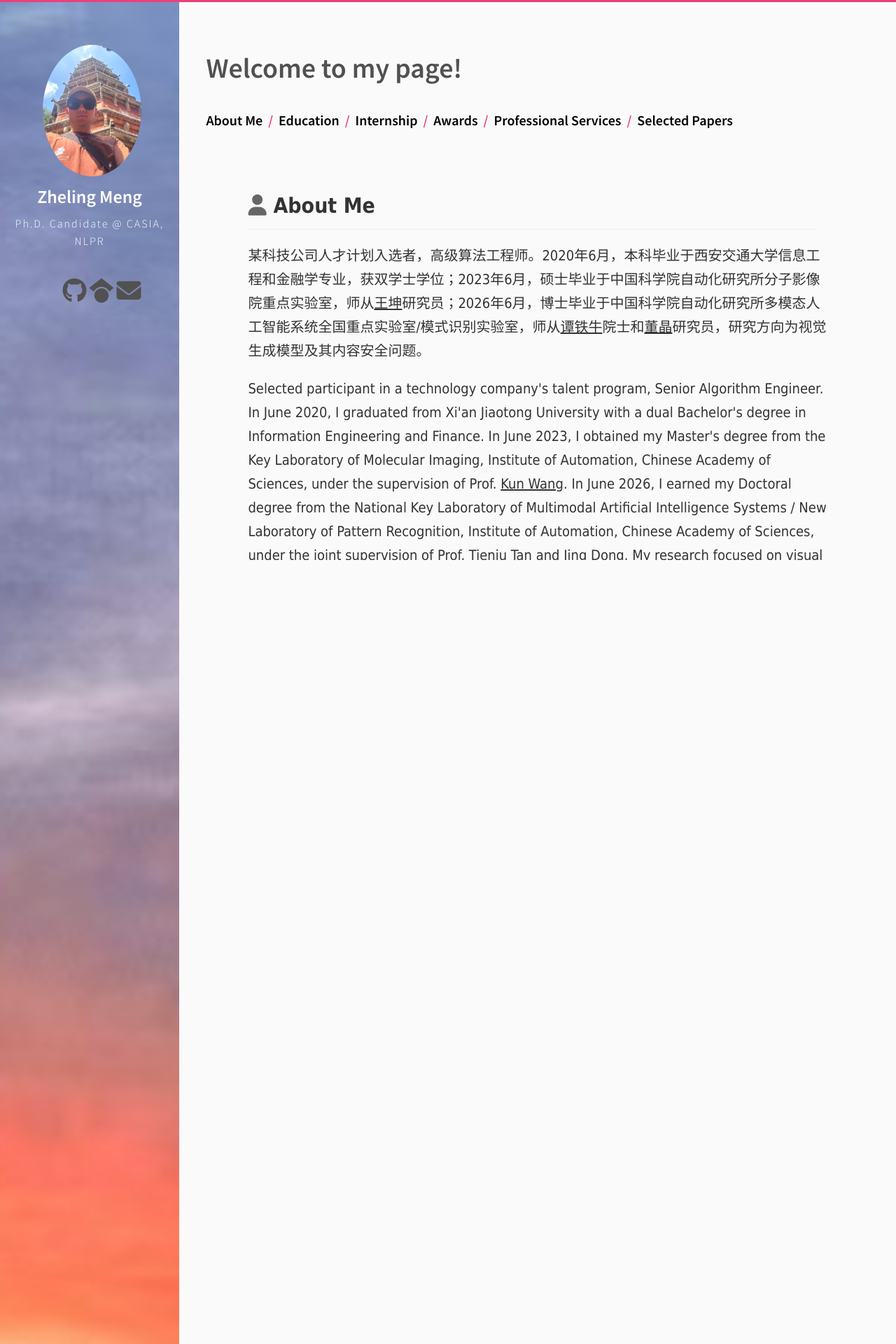
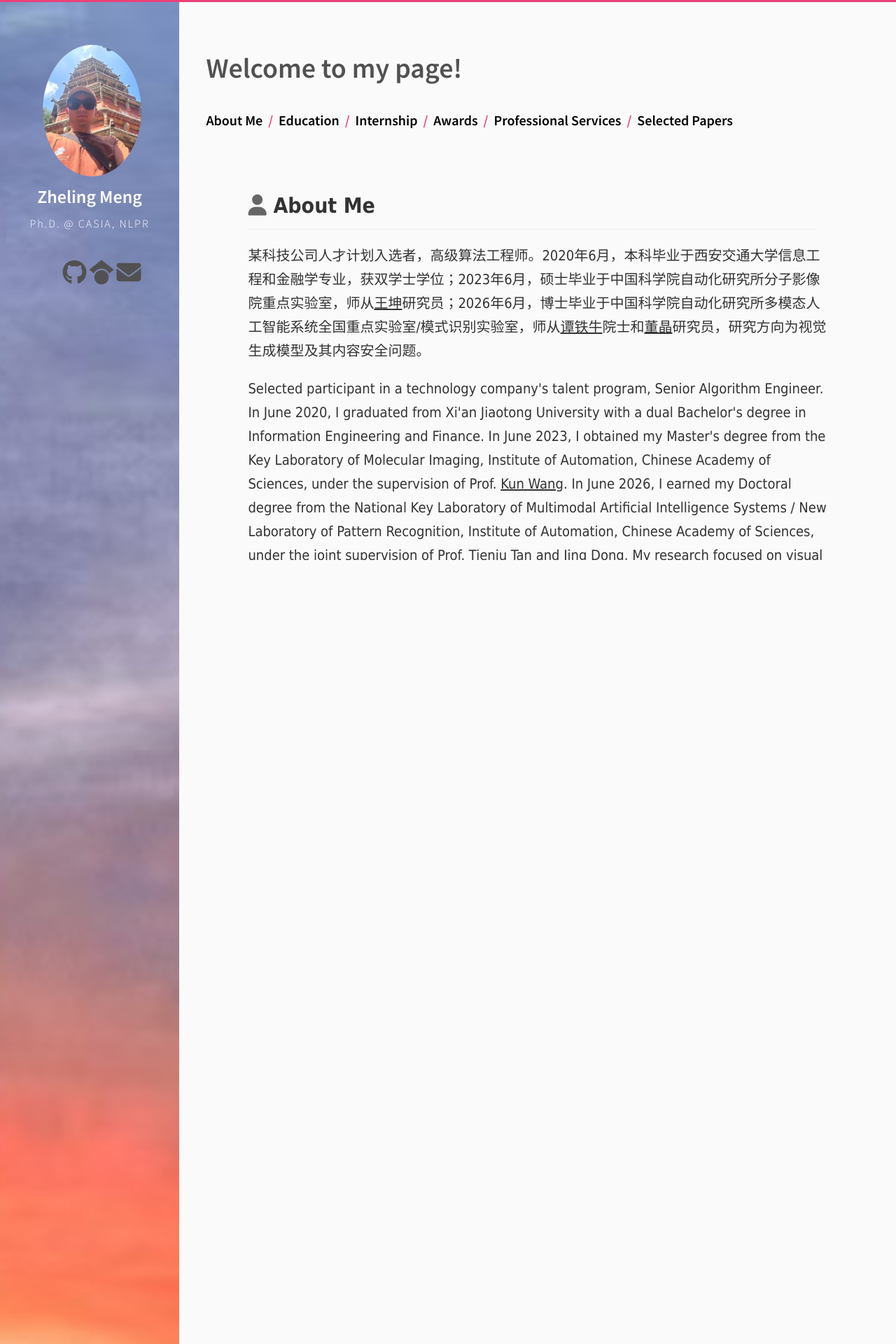
Before and after one commit to RichardSunnyMeng/RichardSunnyMeng.github.io, a Jekyll site: the page built from index.html, in a window 1280 px wide. Shown: the top 1920 px of the page at 70% size. Built offline with Jekyll 4.4.1, drawn with Linux system fonts in a browser that asks for light colours; the list of posts is cut into pages by our own code; part of the change alters nothing that is shown.

Commit message:
Update _config.yml

```diff
--- a/_config.yml
+++ b/_config.yml
@@ -1,12 +1,12 @@
 name:               "Zheling Meng"
-description:        "Ph.D. Candidate @ CASIA, NLPR"
+description:        "Ph.D. @ CASIA, NLPR"
 
 url:                ""
 author:             "Zheling Meng"
-email:              "zheling.meng@cripac.ia.ac.cn"
+email:              "mengzheling1997@gmail.com"
 gravatar_hash:      "/my_photo.jpg"
 twitter:            ""
-email:              "zheling.meng@cripac.ia.ac.cn"
+email:              "mengzheling1997@gmail.com"
 github:             "RichardSunnyMeng"
 google_scholar:     "citations?user=3iPjpvQAAAAJ&hl=zh-CN"
 linkedin:           ""
```
